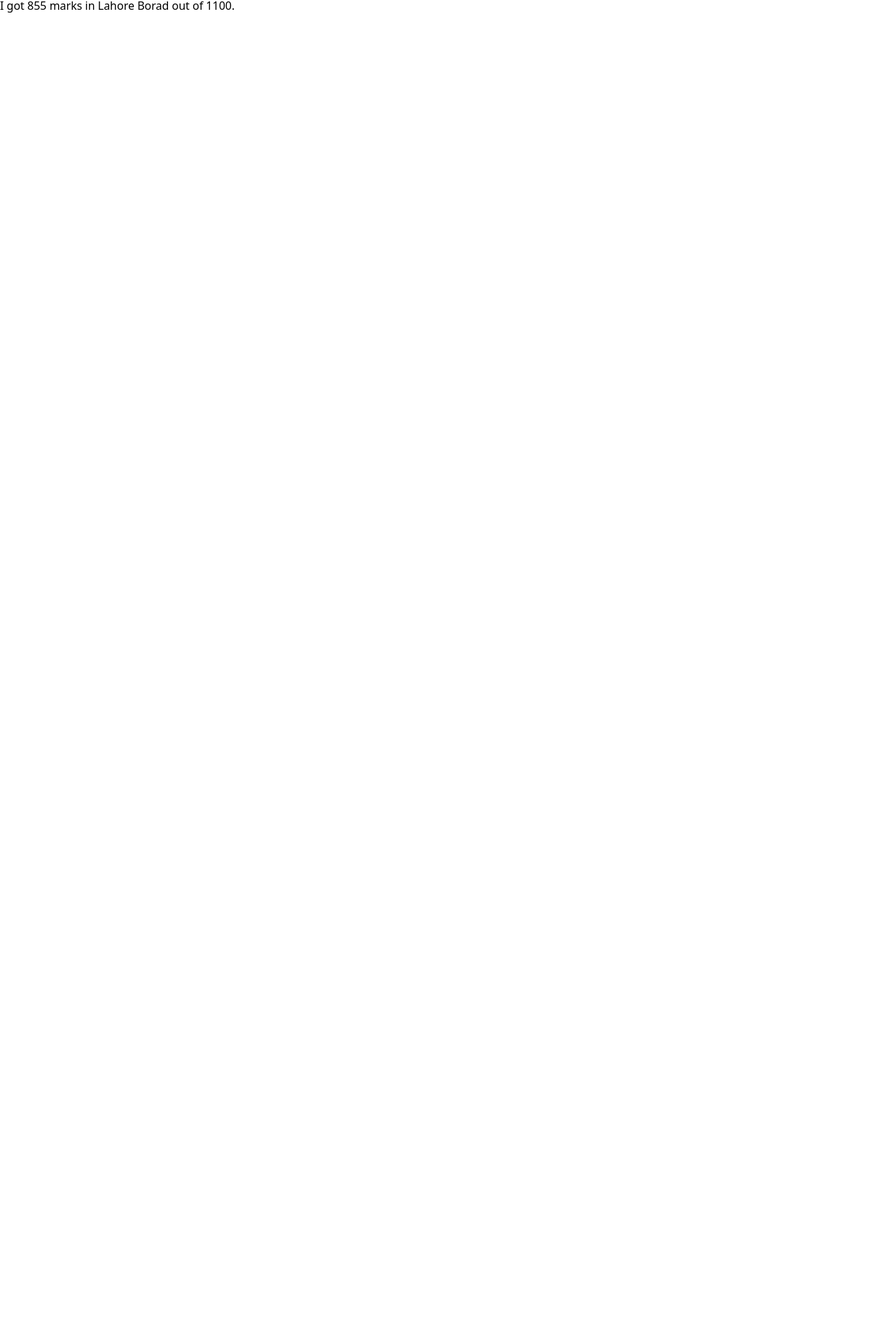
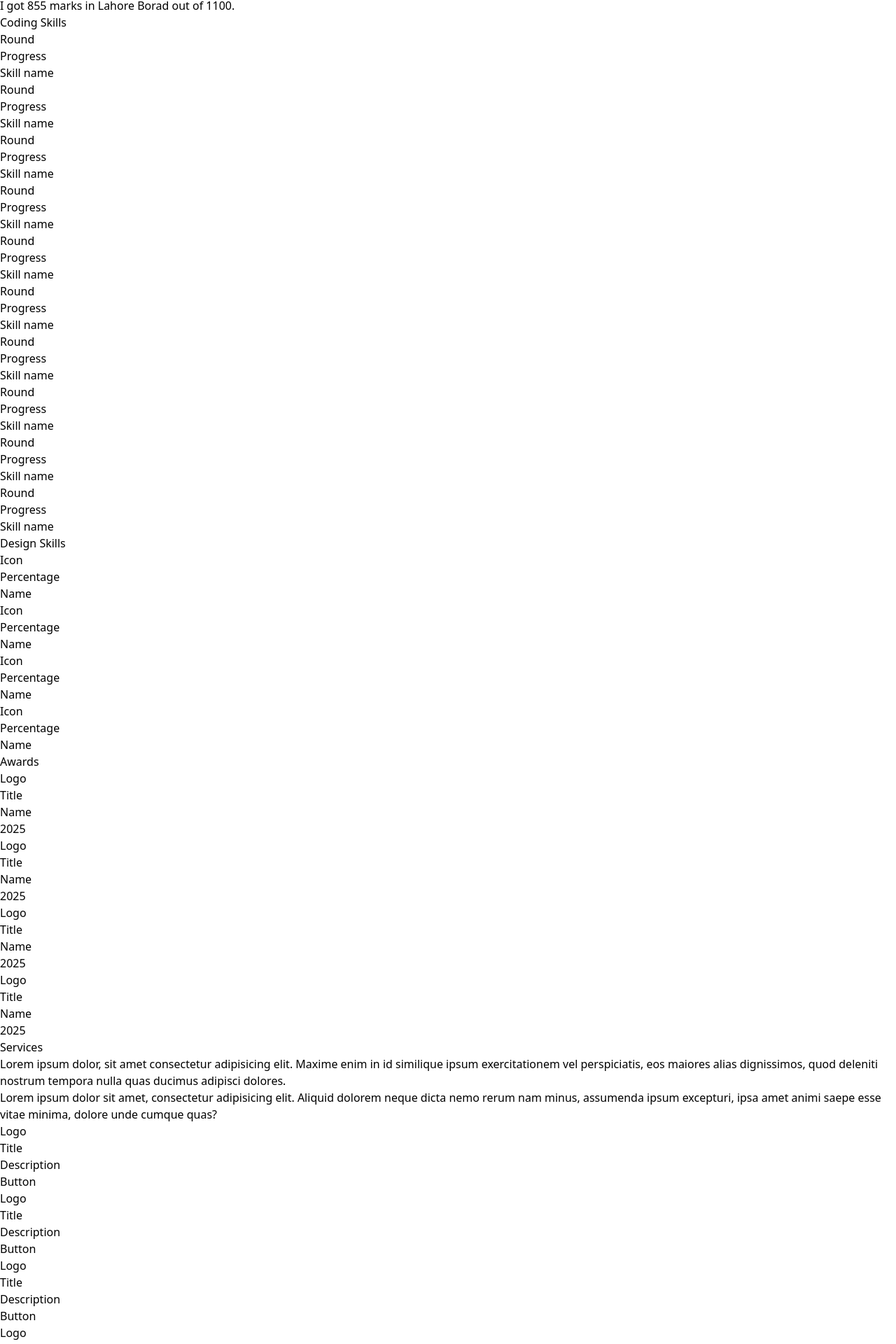
Before and after one commit to abubkar-afzal/my-portfolio, a Next.js app: page / in a window 1280 px wide. Shown: the part 2311-4231 px from the top of the page at 70% size. Before the commit the page ends 2331 px from the top, so only its background shows below. Built offline with nearby package versions, Linux system fonts and the light colour scheme.

Commit message:
completing basic structure
There I complete my basic structure of the portfolio.

```diff
--- /dev/null
+++ b/pages/Components/awards.tsx
@@ -0,0 +1,45 @@
+import React from "react";
+
+const Awards=()=>{
+    return<>
+    <div>
+                <div>Awards</div>
+                <div></div>
+            </div>
+        <div>
+        <div>
+            <div>
+                <div>Logo</div>
+                <div>Title</div>
+                <div>Name</div>
+            </div>
+            <div>2025</div>
+        </div>
+        <div>
+            <div>
+                <div>Logo</div>
+                <div>Title</div>
+                <div>Name</div>
+            </div>
+            <div>2025</div>
+        </div>
+        <div>
+            <div>
+                <div>Logo</div>
+                <div>Title</div>
+                <div>Name</div>
+            </div>
+            <div>2025</div>
+        </div>
+        <div>
+            <div>
+                <div>Logo</div>
+                <div>Title</div>
+                <div>Name</div>
+            </div>
+            <div>2025</div>
+        </div>
+ </div>
+    </>
+}
+export default Awards;
--- /dev/null
+++ b/pages/Components/codingSkills.tsx
@@ -0,0 +1,73 @@
+import React from "react";
+
+const CodingSkill = ()=>{
+    return<>
+    <div>
+                <div>Coding Skills</div>
+                <div></div>
+            </div>
+        <div>
+            <div>
+                Round
+                <div>Progress</div>
+            </div>
+            <div>Skill name</div>
+        </div>
+<div>
+            <div>
+                Round
+                <div>Progress</div>
+            </div>
+            <div>Skill name</div>
+        </div><div>
+            <div>
+                Round
+                <div>Progress</div>
+            </div>
+            <div>Skill name</div>
+        </div><div>
+            <div>
+                Round
+                <div>Progress</div>
+            </div>
+            <div>Skill name</div>
+        </div><div>
+            <div>
+                Round
+                <div>Progress</div>
+            </div>
+            <div>Skill name</div>
+        </div><div>
+            <div>
+                Round
+                <div>Progress</div>
+            </div>
+            <div>Skill name</div>
+        </div><div>
+            <div>
+                Round
+                <div>Progress</div>
+            </div>
+            <div>Skill name</div>
+        </div><div>
+            <div>
+                Round
+                <div>Progress</div>
+            </div>
+            <div>Skill name</div>
+        </div><div>
+            <div>
+                Round
+                <div>Progress</div>
+            </div>
+            <div>Skill name</div>
+        </div><div>
+            <div>
+                Round
+                <div>Progress</div>
+            </div>
+            <div>Skill name</div>
+        </div>
+    </>
+}
+export default CodingSkill;
--- /dev/null
+++ b/pages/Components/designSkills.tsx
@@ -0,0 +1,40 @@
+import React from "react";
+
+const DesignSkills=()=>{
+
+    return<>
+    <div>
+                <div>Design Skills</div>
+                <div></div>
+            </div>
+        <div>
+            <div>Icon</div>
+            <div>
+                <div>Percentage</div>
+                <div>Name</div>
+            </div>
+        </div>
+        <div>
+            <div>Icon</div>
+            <div>
+                <div>Percentage</div>
+                <div>Name</div>
+            </div>
+        </div>
+        <div>
+            <div>Icon</div>
+            <div>
+                <div>Percentage</div>
+                <div>Name</div>
+            </div>
+        </div>
+        <div>
+            <div>Icon</div>
+            <div>
+                <div>Percentage</div>
+                <div>Name</div>
+            </div>
+        </div>
+    </>
+}
+export default DesignSkills;
--- /dev/null
+++ b/pages/Components/getintouch.tsx
@@ -0,0 +1,45 @@
+import React from "react";
+
+const GetInTouch=()=>{
+
+    return<>
+    <div>
+                <div>Get In Touch</div>
+                <div></div>
+            </div>
+
+        <div>Lorem ipsum dolor, sit amet consectetur adipisicing elit. Asperiores mollitia ex modi ipsum reprehenderit aliquid molestias laborum ipsa, quibusdam nostrum consequatur fugiat sit suscipit sed, iste enim nisi, quo reiciendis?</div>
+        <div>
+            <div>Icon</div>
+            <div><div>name</div>
+            <div>subname</div></div>
+        </div>
+        <div>
+            <div>Icon</div>
+            <div><div>name</div>
+            <div>subname</div></div>
+        </div>
+        <div>
+            <div>
+                <div>name</div>
+                <input type="text" />
+            </div>
+            <div>
+                <div>email</div>
+                <input type="text" />
+            </div>
+            <div>
+                <div>subject</div>
+                <input type="text" />
+            </div>
+            <div>
+                <div>message</div>
+                <input type="text" />
+            </div>
+        </div>
+        <div>
+            <button>Submit</button>
+        </div>
+        <div>Location</div>
+    </>
+}
--- /dev/null
+++ b/pages/Components/services.tsx
@@ -0,0 +1,45 @@
+import React from "react";
+
+const Services = ()=>{
+    return<>
+        <div>
+                <div>Services</div>
+                <div></div>
+            </div>
+
+        <div>Lorem ipsum dolor, sit amet consectetur adipisicing elit. Maxime enim in id similique ipsum exercitationem vel perspiciatis, eos maiores alias dignissimos, quod deleniti nostrum tempora nulla quas ducimus adipisci dolores.</div>
+        <div>Lorem ipsum dolor sit amet, consectetur adipisicing elit. Aliquid dolorem neque dicta nemo rerum nam minus, assumenda ipsum excepturi, ipsa amet animi saepe esse vitae minima, dolore unde cumque quas?</div>
+        <div>
+            <div>
+                Logo
+            </div>
+            <div>Title</div>
+            <div>Description</div>
+            <div>Button</div>
+        </div>
+        <div>
+            <div>
+                Logo
+            </div>
+            <div>Title</div>
+            <div>Description</div>
+            <div>Button</div>
+        </div><div>
+            <div>
+                Logo
+            </div>
+            <div>Title</div>
+            <div>Description</div>
+            <div>Button</div>
+        </div><div>
+            <div>
+                Logo
+            </div>
+            <div>Title</div>
+            <div>Description</div>
+            <div>Button</div>
+        </div>
+    </>
+}
+
+export default Services;
--- a/pages/index.tsx
+++ b/pages/index.tsx
@@ -3,6 +3,10 @@ import Navbar from "./Components/Navbar";
 import FirstPage from "./Components/FirstPage";
 import About from "./Components/About";
 import Education_Experience from "./Components/Education&Experience";
+import CodingSkill from "./Components/codingSkills";
+import DesignSkills from "./Components/designSkills";
+import Awards from "./Components/awards";
+import Services from "./Components/services";
 export default function Home() {
   return (
     <>
@@ -10,6 +14,10 @@ export default function Home() {
     <FirstPage/>
     <About/>
     <Education_Experience/>
+    <CodingSkill/>
+    <DesignSkills/>
+    <Awards/>
+    <Services/>
     </>
   );
 }
```
Also changed, not shown: public/img1.jpg.
